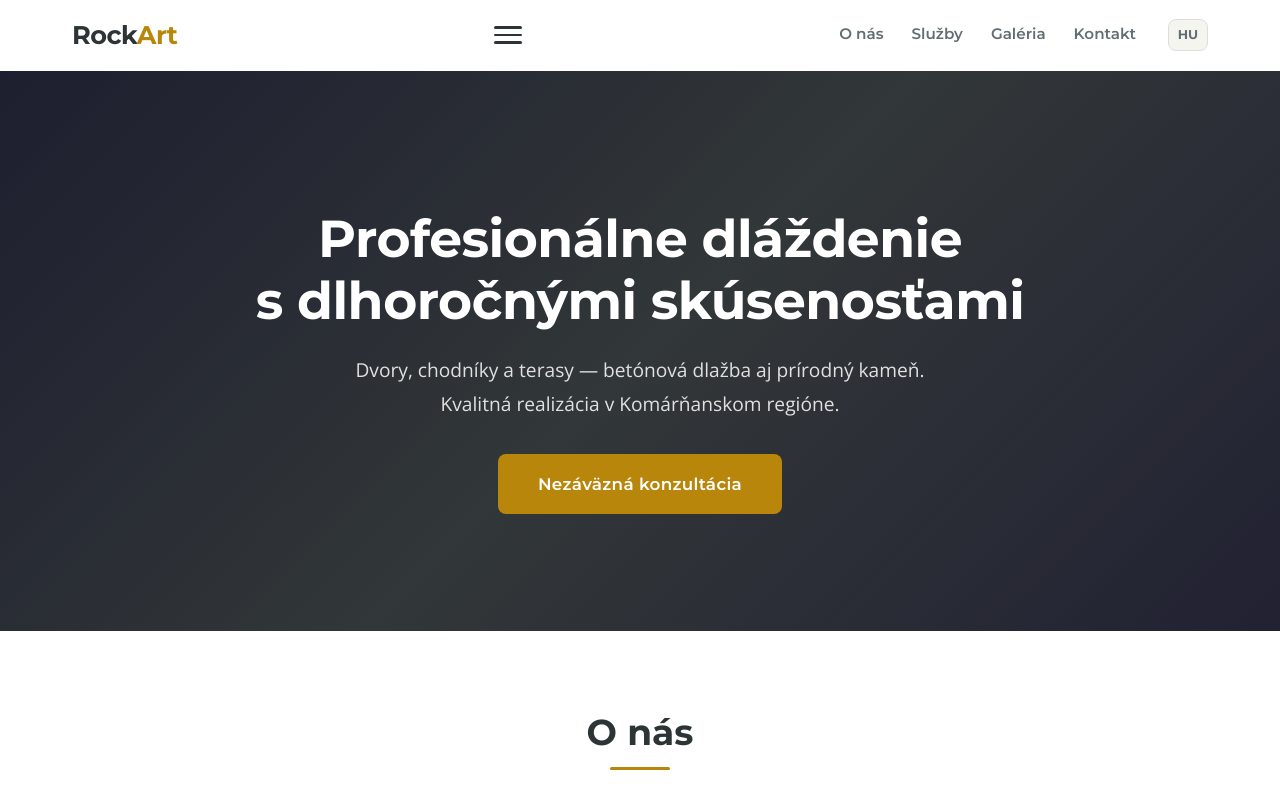
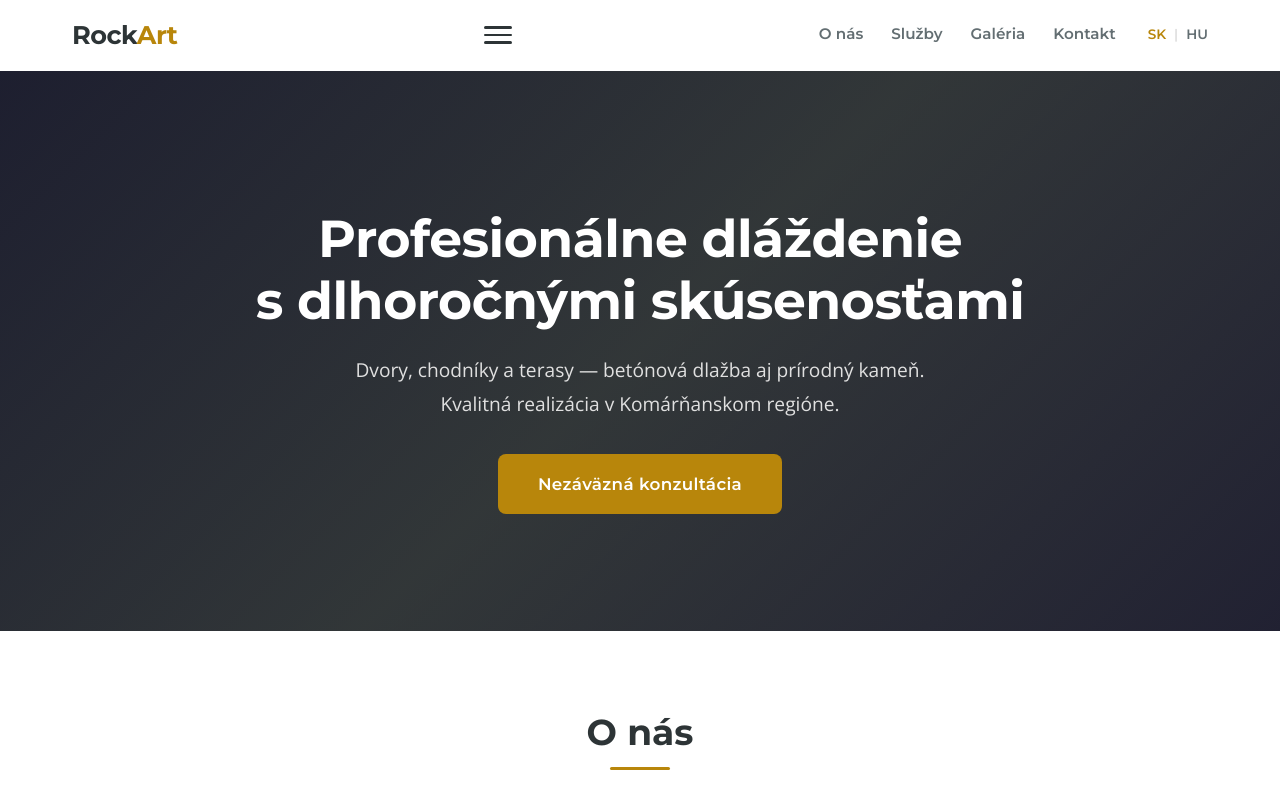
Before and after one commit to rauschiccsk/rockart-web, a plain HTML site: page index.html in a window 1280 px wide. Shown: the top 799 px of the page. Drawn offline with nearby package versions, Linux system fonts and the light colour scheme.

Commit message:
feat: prepracovanie jazykového prepínača SK|HU - oba jazyky vždy viditeľné
- Aktívny jazyk zvýraznený bronzovým accentom (--color-accent)
- Neaktívny jazyk sivý, kliknutím presmeruje na príslušnú verziu
- Formát: SK | HU s oddeľovačom, inline-flex layout
- Konzistentná implementácia v index.html aj index-hu.html
- CSS štýly pridané do style.css (nie inline), používajúce existujúce CSS premenné

Co-Authored-By: Claude Opus 4.6 <noreply@anthropic.com>

```diff
--- a/index.html
+++ b/index.html
@@ -35,7 +35,11 @@
                 <a href="#services" class="nav__link">Služby</a>
                 <a href="#gallery" class="nav__link">Galéria</a>
                 <a href="#contact" class="nav__link">Kontakt</a>
-                <a href="index-hu.html" class="nav__lang" title="Magyar verzió">HU</a>
+                <div class="lang-switcher">
+                    <span class="lang-active">SK</span>
+                    <span class="lang-separator">|</span>
+                    <a href="index-hu.html" class="lang-inactive">HU</a>
+                </div>
             </nav>
         </div>
     </header>
--- a/style.css
+++ b/style.css
@@ -257,6 +257,44 @@ h1, h2, h3, h4, h5, h6 {
     background-color: var(--color-accent);
     color: var(--color-text-white);
     border-color: var(--color-accent);
+}
+
+/* --- Language Switcher --- */
+.lang-switcher {
+    display: inline-flex;
+    align-items: center;
+    gap: 8px;
+    font-family: var(--font-heading);
+    font-size: 0.85rem;
+    font-weight: 600;
+    margin-top: 8px;
+}
+
+.lang-active {
+    color: var(--color-accent);
+    cursor: default;
+}
+
+.lang-inactive {
+    color: var(--color-text-secondary);
+    text-decoration: none;
+    transition: color var(--transition);
+}
+
+.lang-inactive:hover {
+    color: var(--color-accent-light);
+}
+
+.lang-separator {
+    color: var(--color-border);
+    user-select: none;
+}
+
+@media (min-width: 768px) {
+    .lang-switcher {
+        margin-top: 0;
+        margin-left: 4px;
+    }
 }
 
 @media (min-width: 768px) {
```
Also changed, not shown: index-hu.html (+5 -1 lines).
